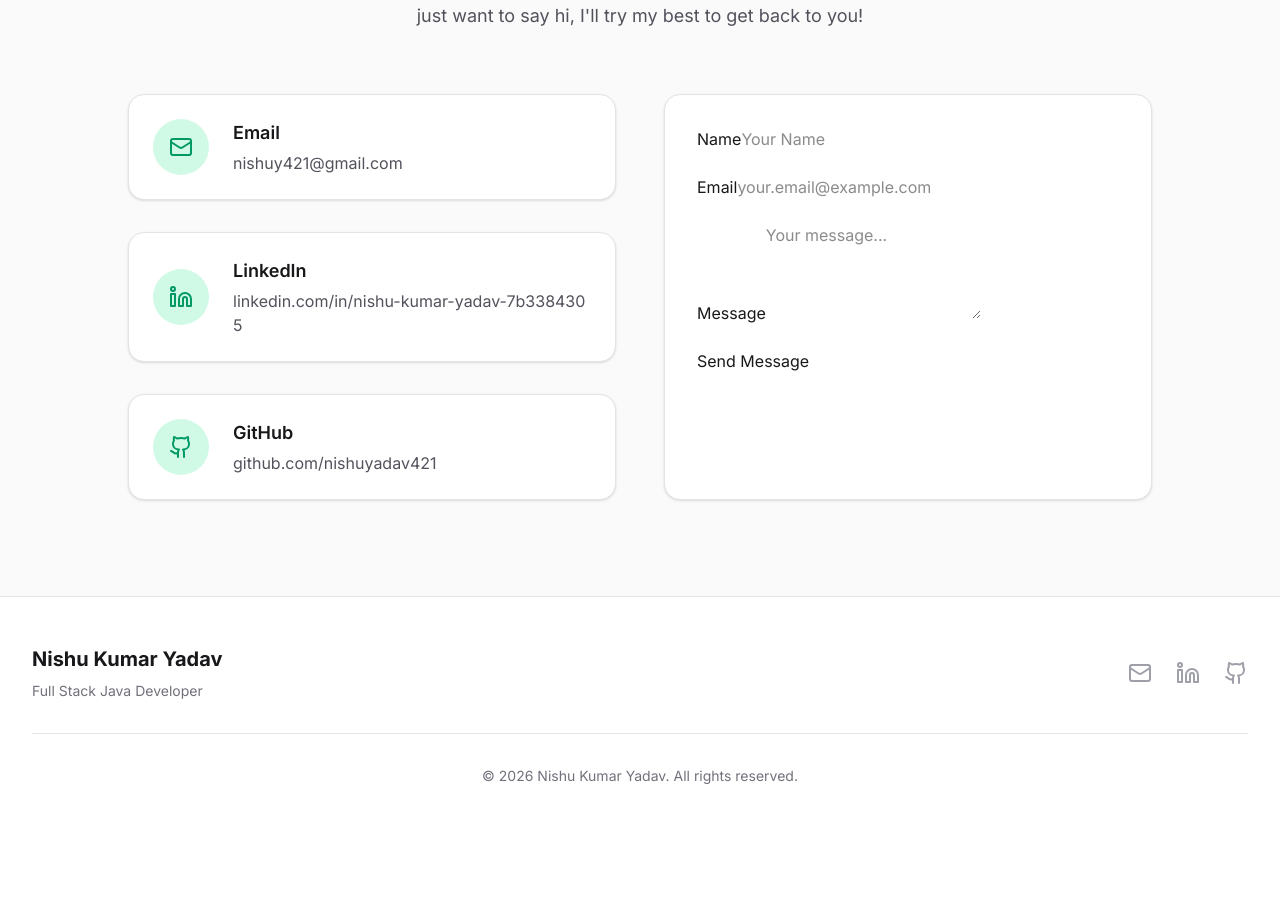
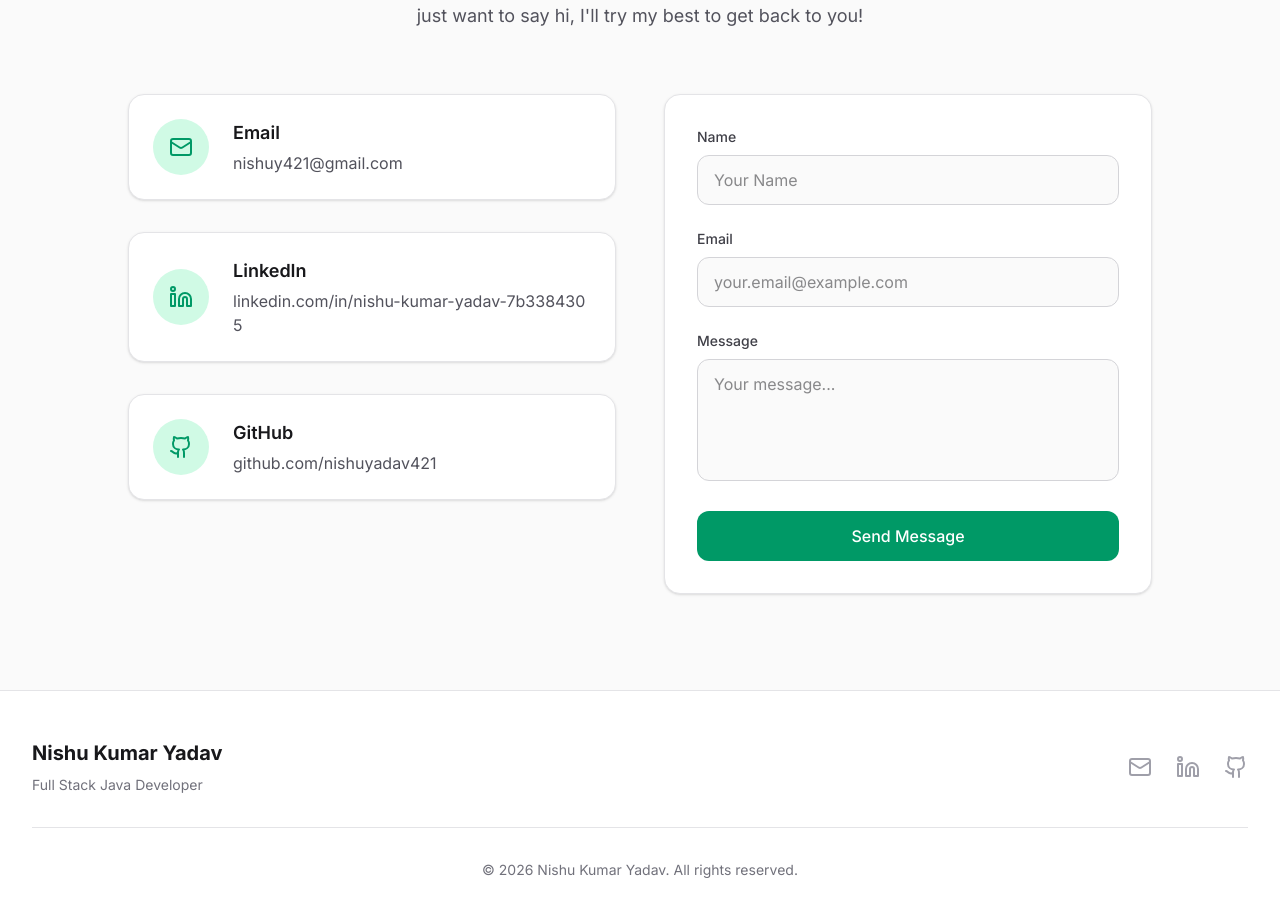
Before and after one commit to nishuyadav421/nishu-portfolio, a React (Vite) app: page / in a window 1280 px wide. Shown: the part 4163-5080 px from the top of the page. Before the commit the page ends 4997 px from the top, so only its background shows below. Built offline with nearby package versions, Linux system fonts and the light colour scheme.

Commit message:
Restore form styling and add Formspree

```diff
--- a/src/components/Contact.tsx
+++ b/src/components/Contact.tsx
@@ -78,37 +78,53 @@ export default function Contact() {
   method="POST"
 >
   <input type="hidden" name="_next" value="https://nishu-portfolio-nine.vercel.app/" />
+ {/* 1. Fix the Name Input Styling */}
 <div>
-    <label htmlFor="name" className="...">Name</label>
+  <label htmlFor="name" className="block text-sm font-medium text-zinc-700 dark:text-zinc-300 mb-2">
+    Name
+  </label>
   <input
     type="text"
-      name="name" // DO NOT FORGET THIS
+    name="name"
     required
-      className="..."
+    className="w-full px-4 py-3 rounded-xl border border-zinc-300 dark:border-zinc-700 bg-zinc-50 dark:bg-zinc-800 text-zinc-900 dark:text-white focus:ring-2 focus:ring-emerald-500 focus:border-transparent transition-colors"
     placeholder="Your Name"
   />
 </div>
+
+{/* 2. Fix the Email Input Styling */}
 <div>
-    <label htmlFor="email" className="...">Email</label>
+  <label htmlFor="email" className="block text-sm font-medium text-zinc-700 dark:text-zinc-300 mb-2">
+    Email
+  </label>
   <input
     type="email"
-      name="email" // DO NOT FORGET THIS
+    name="email"
     required
-      className="..."
+    className="w-full px-4 py-3 rounded-xl border border-zinc-300 dark:border-zinc-700 bg-zinc-50 dark:bg-zinc-800 text-zinc-900 dark:text-white focus:ring-2 focus:ring-emerald-500 focus:border-transparent transition-colors"
     placeholder="your.email@example.com"
   />
 </div>
+
+{/* 3. Fix the Message Styling */}
 <div>
-    <label htmlFor="message" className="...">Message</label>
+  <label htmlFor="message" className="block text-sm font-medium text-zinc-700 dark:text-zinc-300 mb-2">
+    Message
+  </label>
   <textarea
-      name="message" // DO NOT FORGET THIS
+    name="message"
     rows={4}
     required
-      className="..."
+    className="w-full px-4 py-3 rounded-xl border border-zinc-300 dark:border-zinc-700 bg-zinc-50 dark:bg-zinc-800 text-zinc-900 dark:text-white focus:ring-2 focus:ring-emerald-500 focus:border-transparent transition-colors resize-none"
     placeholder="Your message..."
   ></textarea>
 </div>
-  <button type="submit" className="...">
+
+{/* 4. Fix the Button Styling */}
+<button
+  type="submit"
+  className="w-full flex items-center justify-center px-8 py-3 border border-transparent text-base font-medium rounded-xl text-white bg-emerald-600 hover:bg-emerald-700 transition-colors"
+>
   Send Message
 </button>
 </form>
```
Lines whose indentation alone changed are shown as unchanged.
